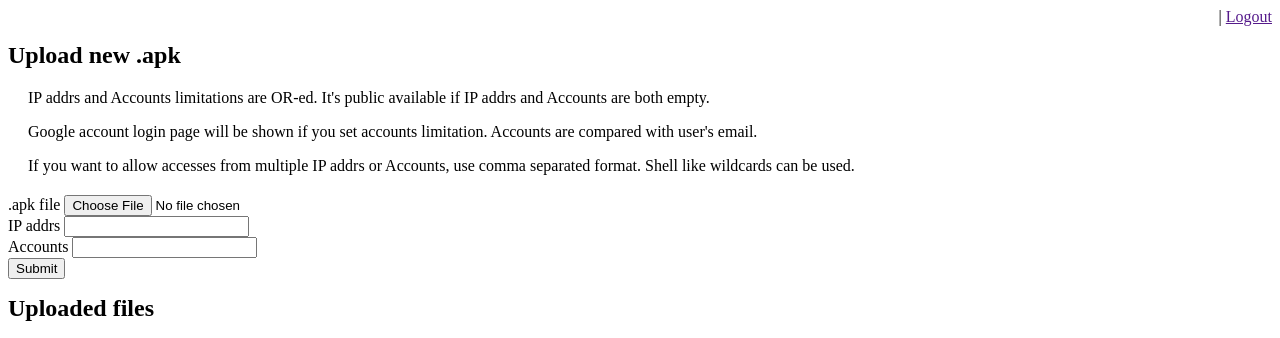
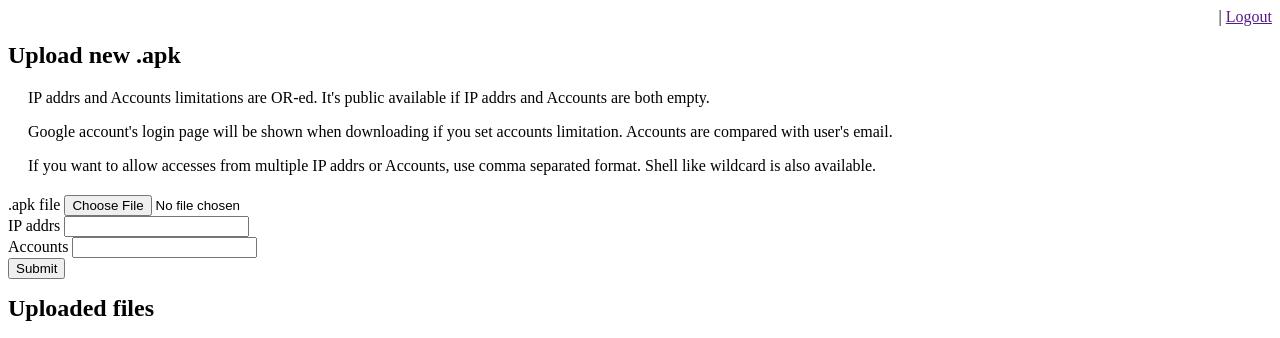
Before and after one commit to tkawachi/apkuploader, a Python web app: template template/top.html in a window 1280 px wide. Shown: the top 338 px of the page. Run offline with Jinja, Linux system fonts and the light colour scheme; the template is opened without the code that fills it, so the values that code supplies are empty.

Commit message:
modified html
Signed-off-by: KAWACHI Takashi <tkawachi@gmail.com>

```diff
--- a/template/top.html
+++ b/template/top.html
@@ -13,11 +13,12 @@
   IP addrs and Accounts limitations are OR-ed.  It's public available
   if IP addrs and Accounts are both empty.
   <p />
-  Google account login page will be shown if you set accounts limitation.
+  Google account's login page will be shown when downloading if you
+  set accounts limitation.
   Accounts are compared with user's email.
   <p />
   If you want to allow accesses from multiple IP addrs or Accounts,
-  use comma separated format. Shell like wildcards can be used.
+  use comma separated format. Shell like wildcard is also available.
 </div>
 <form name="form" method="post" action="{{ action_url }}" enctype="multipart/form-data">
 <div>.apk file <input type="file" name="fname"></div>
```
